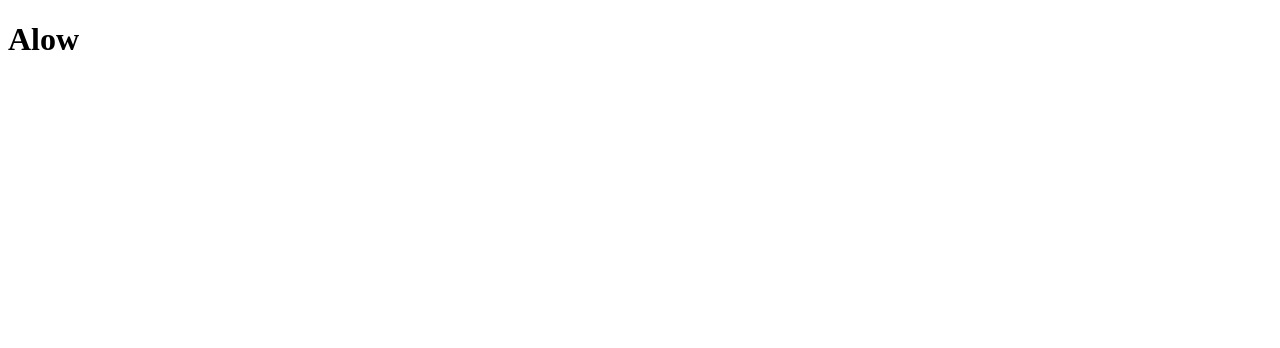
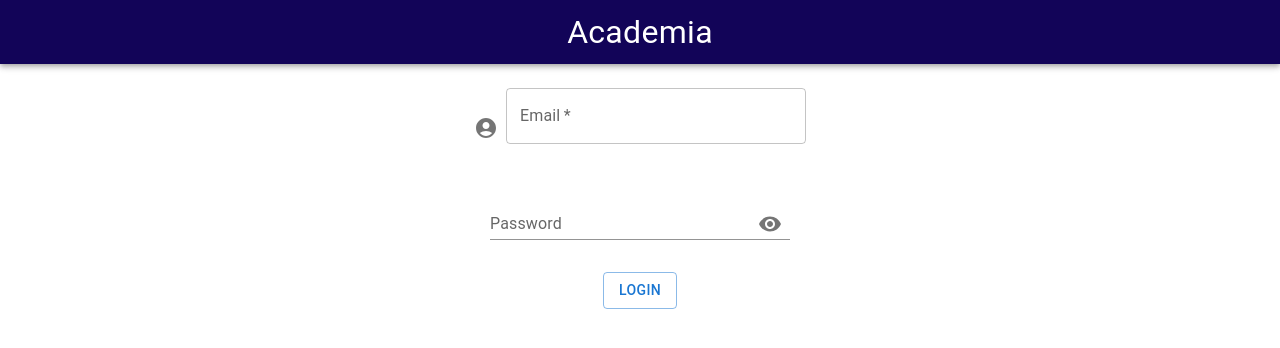
Before and after one commit to vmleroy/TP2-EngSoftware-Front, a React (Create React App) app: page / in a window 1280 px wide. Shown: the top 348 px of the page. Built offline with nearby package versions, Linux system fonts and the light colour scheme.

Commit message:
Tela de Home/Login e adicao alguns componentes

```diff
--- a/package.json
+++ b/package.json
@@ -5,6 +5,7 @@
   "dependencies": {
     "@emotion/react": "^11.9.3",
     "@emotion/styled": "^11.9.3",
+    "@mui/icons-material": "^5.8.4",
     "@mui/material": "^5.8.4",
     "@testing-library/jest-dom": "^5.14.1",
     "@testing-library/react": "^13.0.0",
--- /dev/null
+++ b/src/components/Cabecalho/Cabecalho.tsx
@@ -0,0 +1,25 @@
+import React from 'react'
+import { FC } from 'react'
+
+import { AppBar, CssBaseline, Grid, Toolbar, Typography } from '@mui/material'
+
+interface Props {
+    nomeNoCabecalho: string;
+  }
+
+const Cabecalho: FC<Props> = ({ nomeNoCabecalho }) => {
+    return (
+        <>
+            <CssBaseline />
+            <Grid sx={{ minWidth: '100vw'}} >
+                <AppBar position='static' sx={{ backgroundColor: '#120458' }}>
+                    <Toolbar >
+                        <Typography align='center' sx={{flexGrow: 1, fontSize:32}}> Academia </Typography>
+                    </Toolbar>
+                </AppBar>
+            </Grid>
+        </>
+    );
+};
+
+export default Cabecalho;
--- /dev/null
+++ b/src/components/CamposDeTexto/Login/CampoDeTextoLogin.tsx
@@ -0,0 +1,32 @@
+import React, { ChangeEvent } from "react";
+
+import { Box, TextField } from "@mui/material";
+import AccountCircle from "@mui/icons-material/AccountCircle";
+
+interface Props {
+  setEmail: React.Dispatch<React.SetStateAction<string | undefined>>;
+}
+
+const CampoDeTextoLogin: React.FC<Props> = ({ setEmail }) => {
+  const onChangeUser = (event: ChangeEvent<HTMLInputElement>) => {
+    setEmail(event.target.value);
+  };
+
+  return (
+    <Box sx={{ "& > :not(style)": { m: 1 }, margin: "1rem" }}>
+      <Box sx={{ display: "flex", alignItems: "flex-end" }}>
+        <AccountCircle sx={{ color: "action.active", mr: 1, my: 0.5 }} />
+        <TextField
+          id="email"
+          label="Email"
+          variant="outlined"
+          required
+          onChange={onChangeUser}
+          sx={{ width: 300 }}
+        />
+      </Box>
+    </Box>
+  );
+};
+
+export default CampoDeTextoLogin;
--- /dev/null
+++ b/src/components/CamposDeTexto/Senha/CampoDeTextoSenha.tsx
@@ -0,0 +1,73 @@
+import * as React from 'react';
+import Box from '@mui/material/Box';
+import IconButton from '@mui/material/IconButton';
+import Input from '@mui/material/Input';
+import InputLabel from '@mui/material/InputLabel';
+import InputAdornment from '@mui/material/InputAdornment';
+import FormControl from '@mui/material/FormControl';
+import Visibility from '@mui/icons-material/Visibility';
+import VisibilityOff from '@mui/icons-material/VisibilityOff';
+
+interface Props {
+  setPassword: React.Dispatch<React.SetStateAction<string | undefined>>;
+}
+
+interface State {
+  password: string;
+  showPassword: boolean;
+}
+
+const CampoDeTextoSenha: React.FC<Props> = ({
+  setPassword
+}) => {
+
+  const [values, setValues] = React.useState<State>({
+    password: '',
+    showPassword: false,
+  });
+
+  const handleChange =
+    (prop: keyof State) => (event: React.ChangeEvent<HTMLInputElement>) => {
+      setValues({ ...values, [prop]: event.target.value });
+      setPassword(event.target.value)
+    };
+
+  const handleClickShowPassword = () => {
+    setValues({
+      ...values,
+      showPassword: !values.showPassword,
+    });
+  };
+
+  const handleMouseDownPassword = (event: React.MouseEvent<HTMLButtonElement>) => {
+    event.preventDefault();
+  };
+
+  return (
+    <Box sx={{ display: 'flex', flexWrap: 'wrap', margin: "1rem" }}>
+        <FormControl sx={{ m: 1, width: 300}} variant="standard">
+          <InputLabel htmlFor="standard-adornment-password">Password</InputLabel>
+          <Input
+            required
+            id="standard-adornment-password"
+            type={values.showPassword ? 'text' : 'password'}
+            value={values.password}
+            onChange={handleChange('password')}
+            endAdornment={
+              <InputAdornment position="end">
+                <IconButton
+                  aria-label="toggle password visibility"
+                  onClick={handleClickShowPassword}
+                  onMouseDown={handleMouseDownPassword}
+                >
+                  {values.showPassword ? <VisibilityOff /> : <Visibility />}
+                </IconButton>
+              </InputAdornment>
+            }
+          />
+        </FormControl>
+    </Box>
+  );
+}
+
+export default CampoDeTextoSenha;
--- a/src/pages/Home/Aluno/Aluno.tsx
+++ b/src/pages/Aluno/Aluno.tsx
@@ -1,6 +1,6 @@
 import { FC } from "react";
 import { Grid } from "@mui/material";
-import IAluno from "../../../interfaces/IAluno";
+import IAluno from "../../interfaces/IAluno";
 
 const Aluno: FC<IAluno> = ({}) => {
   return <Grid container xs={12}></Grid>;
--- a/src/pages/Home/Home.tsx
+++ b/src/pages/Home/Home.tsx
@@ -1,16 +1,55 @@
-import React from "react";
+import React from 'react';
+import { useState } from 'react';
+
+import { useNavigate } from 'react-router-dom';
+
+import { Button, Grid } from '@mui/material'
+
+import Cabecalho from '../../components/Cabecalho/Cabecalho';
+import CampoDeTextoLogin from '../../components/CamposDeTexto/Login/CampoDeTextoLogin';
+import CampoDeTextoSenha from '../../components/CamposDeTexto/Senha/CampoDeTextoSenha';
 
 /* const NomeFuncao/PAG: FC<IProps> = ({ props separadas por vírgula e com tipo}) => { desembola aqui as func return(desembola aqui oq visivel);};
 
 export default NomeFuncao/PAG;
  */
 
-function Home() {
+const Home = ({}) => {
+
+  const navigate = useNavigate();
+
+  const [email, setEmail] = useState<string>();
+  const [senha, setSenha] = useState<string>();
+
+  const handleCliqueBotao = (email: string|undefined, senha: string|undefined) => {
+    console.log(email, senha);
+  };
+
   return (
-    <div>
-      <h1>Alow</h1>
-    </div>
+    <>
+      <Grid
+        container
+        item
+        direction='column'
+        alignItems='center'
+        sx={{
+          minWidth: '100vw',
+          minHeight: '100vh'
+        }}
+      >
+        <Cabecalho nomeNoCabecalho='Academia' />
+        <CampoDeTextoLogin setEmail={setEmail} />
+        <CampoDeTextoSenha setPassword={setSenha} />
+        <Button variant="outlined" sx={{ margin: "0.5rem" }}
+          onClick={() => {
+            handleCliqueBotao(email, senha);
+          }}
+        >
+          {" "} Login {" "}
+        </Button>
+      </Grid>
+    </>
   );
-}
+};
 
 export default Home;
```
Also changed, not shown: 1 other file (tests, documents, lock files or other folders).
